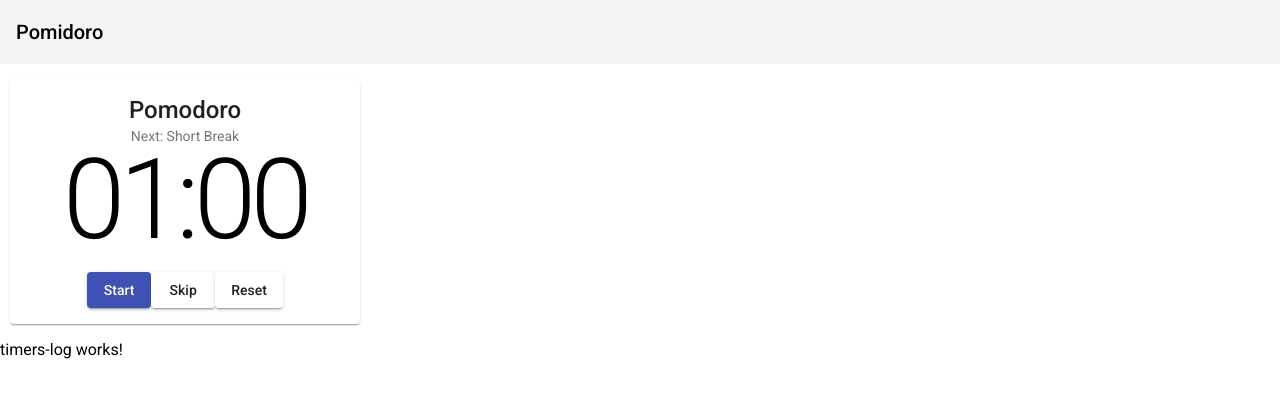
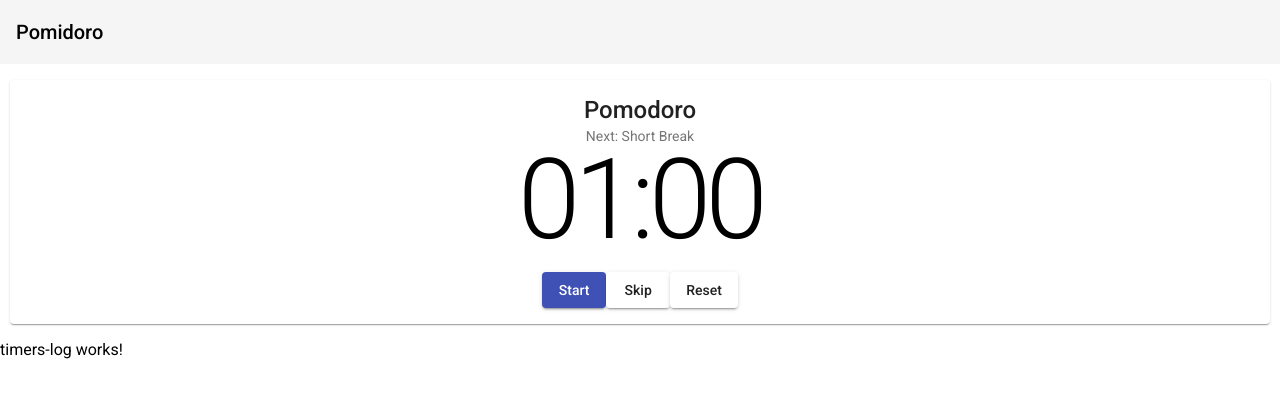
Before and after one commit to b583/pomidoro, an Angular app: page / in a window 1280 px wide. Shown: the top 398 px of the page. Built offline with nearby package versions, Linux system fonts and the light colour scheme.

Commit message:
Adjust Timer Component CSS

```diff
--- a/src/app/default-page/timer/timer.component.css
+++ b/src/app/default-page/timer/timer.component.css
@@ -1,5 +1,5 @@
 #timer-parent {
-    max-width: 350px;
+    min-width: 300px;
     text-align: center;
     justify-content: center;
 }
```
